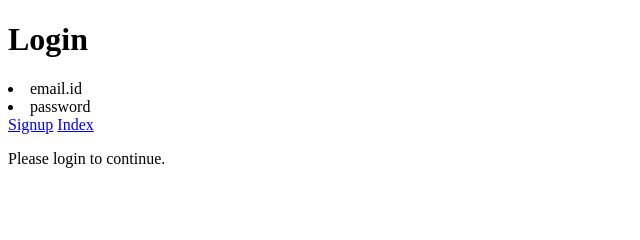
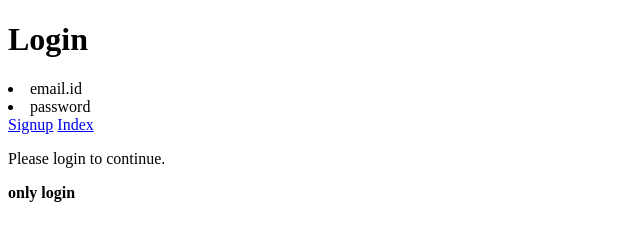
Before and after one commit to apoorv-kumar-cg/cg, a plain HTML site: page login.html in a window 1280 px wide. Shown: the full height of the page, 0-640 px from the left. Drawn offline with Linux system fonts and the light colour scheme.

Commit message:
modified

```diff
--- a/login.html
+++ b/login.html
@@ -14,5 +14,6 @@
         <a href="signup.html">Signup</a>
         <a href="index.html">Index</a>
  <p>Please login to continue.</p>
+ <p> <b> only login </b></p>
 </body>
 </html>
```
Also changed, not shown: index.html (+1 -1 lines).
